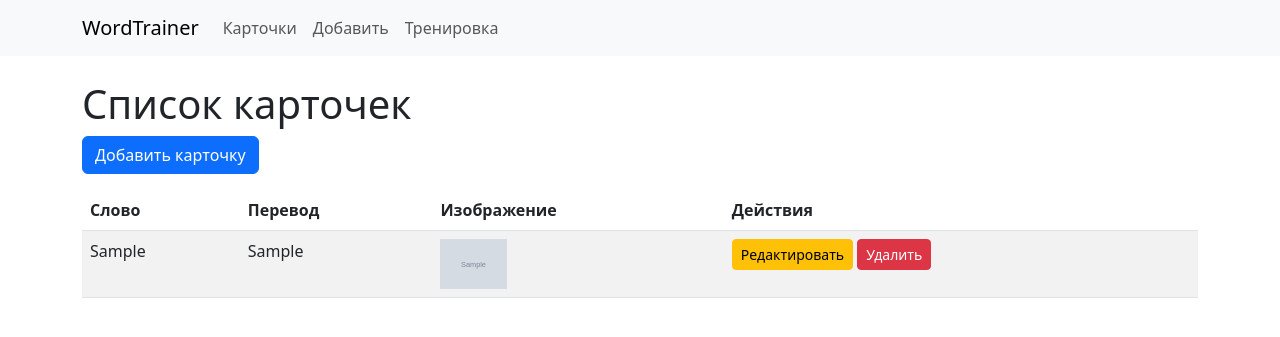
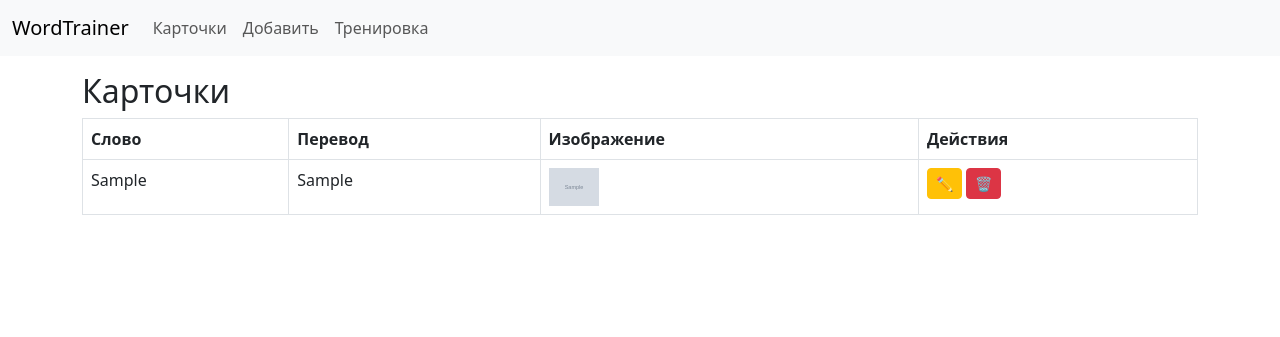
Before and after one commit to Dimon777Du/WordTrainer, a Django app: page /cards/ in a window 1280 px wide. Shown: the top 337 px of the page. Run offline with Django 5.2, Linux system fonts and the light colour scheme; tables that the repository leaves empty hold one stand-in row (values such as "Sample post"); grey boxes marked "Sample" are stand-in pictures.

Commit message:
Initial commit: Django project setup

```diff
--- a/cards/templates/cards/base.html
+++ b/cards/templates/cards/base.html
@@ -2,28 +2,24 @@
 <html lang="ru">
 <head>
     <meta charset="UTF-8">
-    <meta name="viewport" content="width=device-width, initial-scale=1">
-    <title>{% block title %}WordTrainer{% endblock %}</title>
+    <title>WordTrainer</title>
     <link href="https://cdn.jsdelivr.net/npm/bootstrap@5.3.0/dist/css/bootstrap.min.css" rel="stylesheet">
 </head>
 <body>
-    <nav class="navbar navbar-expand-lg navbar-light bg-light">
-        <div class="container">
-            <a class="navbar-brand" href="{% url 'home' %}">WordTrainer</a>
-            <div class="collapse navbar-collapse">
-                <ul class="navbar-nav">
-                    <li class="nav-item"><a class="nav-link" href="{% url 'card_list' %}">Карточки</a></li>
-                    <li class="nav-item"><a class="nav-link" href="{% url 'add_card' %}">Добавить</a></li>
-                    <li class="nav-item"><a class="nav-link" href="{% url 'train' %}">Тренировка</a></li>
-                </ul>
-            </div>
+<nav class="navbar navbar-expand-lg navbar-light bg-light mb-3">
+    <div class="container-fluid">
+        <a class="navbar-brand" href="/">WordTrainer</a>
+        <div class="collapse navbar-collapse">
+            <ul class="navbar-nav me-auto">
+                <li class="nav-item"><a class="nav-link" href="/cards/">Карточки</a></li>
+                <li class="nav-item"><a class="nav-link" href="/cards/add/">Добавить</a></li>
+                <li class="nav-item"><a class="nav-link" href="/cards/train/">Тренировка</a></li>
+            </ul>
         </div>
-    </nav>
-
-    <div class="container mt-4">
-        {% block content %}{% endblock %}
     </div>
-
-    <script src="https://cdn.jsdelivr.net/npm/bootstrap@5.3.0/dist/js/bootstrap.bundle.min.js"></script>
+</nav>
+<div class="container">
+    {% block content %}{% endblock %}
+</div>
 </body>
 </html>
--- a/cards/templates/cards/card_list.html
+++ b/cards/templates/cards/card_list.html
@@ -1,33 +1,22 @@
 {% extends 'cards/base.html' %}
-
 {% block content %}
-<h1>Список карточек</h1>
-<a href="{% url 'add_card' %}" class="btn btn-primary mb-3">Добавить карточку</a>
-<table class="table table-striped">
+<h2>Карточки</h2>
+<table class="table table-bordered">
     <thead>
-        <tr>
-            <th>Слово</th>
-            <th>Перевод</th>
-            <th>Изображение</th>
-            <th>Действия</th>
-        </tr>
+        <tr><th>Слово</th><th>Перевод</th><th>Изображение</th><th>Действия</th></tr>
     </thead>
     <tbody>
-        {% for card in cards %}
+    {% for card in cards %}
         <tr>
             <td>{{ card.word }}</td>
             <td>{{ card.translation }}</td>
+            <td>{% if card.image %}<img src="{{ card.image.url }}" width="50">{% endif %}</td>
             <td>
-                {% if card.image %}
-                <img src="{{ card.image.url }}" height="50" alt="{{ card.word }}">
-                {% endif %}
-            </td>
-            <td>
-                <a href="{% url 'edit_card' card.pk %}" class="btn btn-sm btn-warning">Редактировать</a>
-                <a href="{% url 'delete_card' card.pk %}" class="btn btn-sm btn-danger">Удалить</a>
+                <a href="{% url 'edit_card' card.pk %}" class="btn btn-sm btn-warning">✏️</a>
+                <a href="{% url 'delete_card' card.pk %}" class="btn btn-sm btn-danger">🗑️</a>
             </td>
         </tr>
-        {% endfor %}
+    {% endfor %}
     </tbody>
 </table>
 {% endblock %}
--- a/cards/templates/cards/home.html
+++ b/cards/templates/cards/home.html
@@ -0,0 +1,5 @@
+{% extends 'cards/base.html' %}
+{% block content %}
+<h1>Добро пожаловать в WordTrainer!</h1>
+<p>Изучайте иностранные слова с помощью карточек и викторин.</p>
+{% endblock %}
--- /dev/null
+++ b/requirements.txt
@@ -0,0 +1,4 @@
+asgiref==3.8.1
+Django==5.2.3
+pillow==11.2.1
+sqlparse==0.5.3
```
Also changed, not shown: cards/templates/cards/card_form.html (+9 -0 lines), cards/templates/cards/delete_confirm.html (+10 -0 lines), cards/templates/cards/quiz.html (+21 -0 lines), 1 other file.
